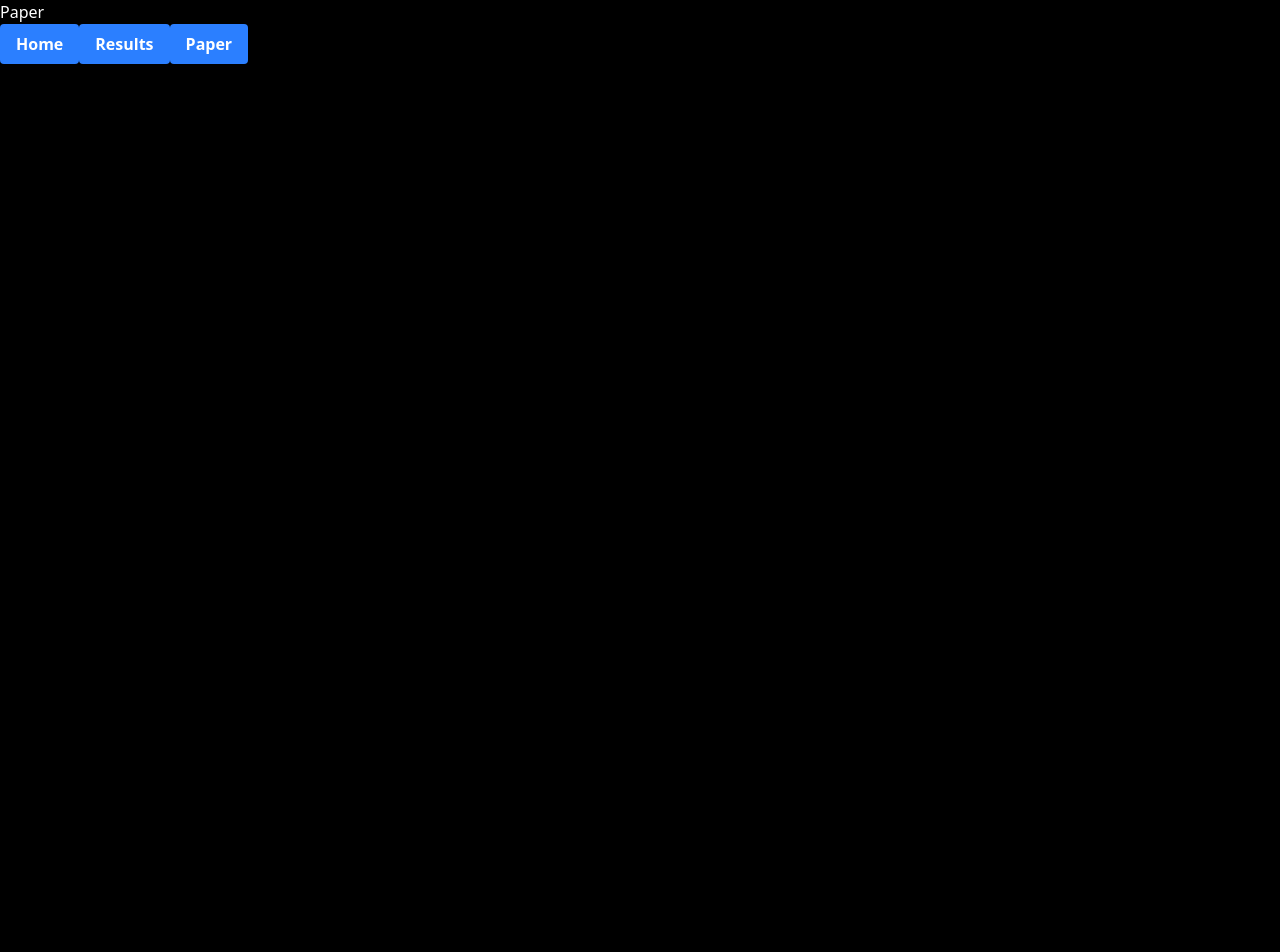
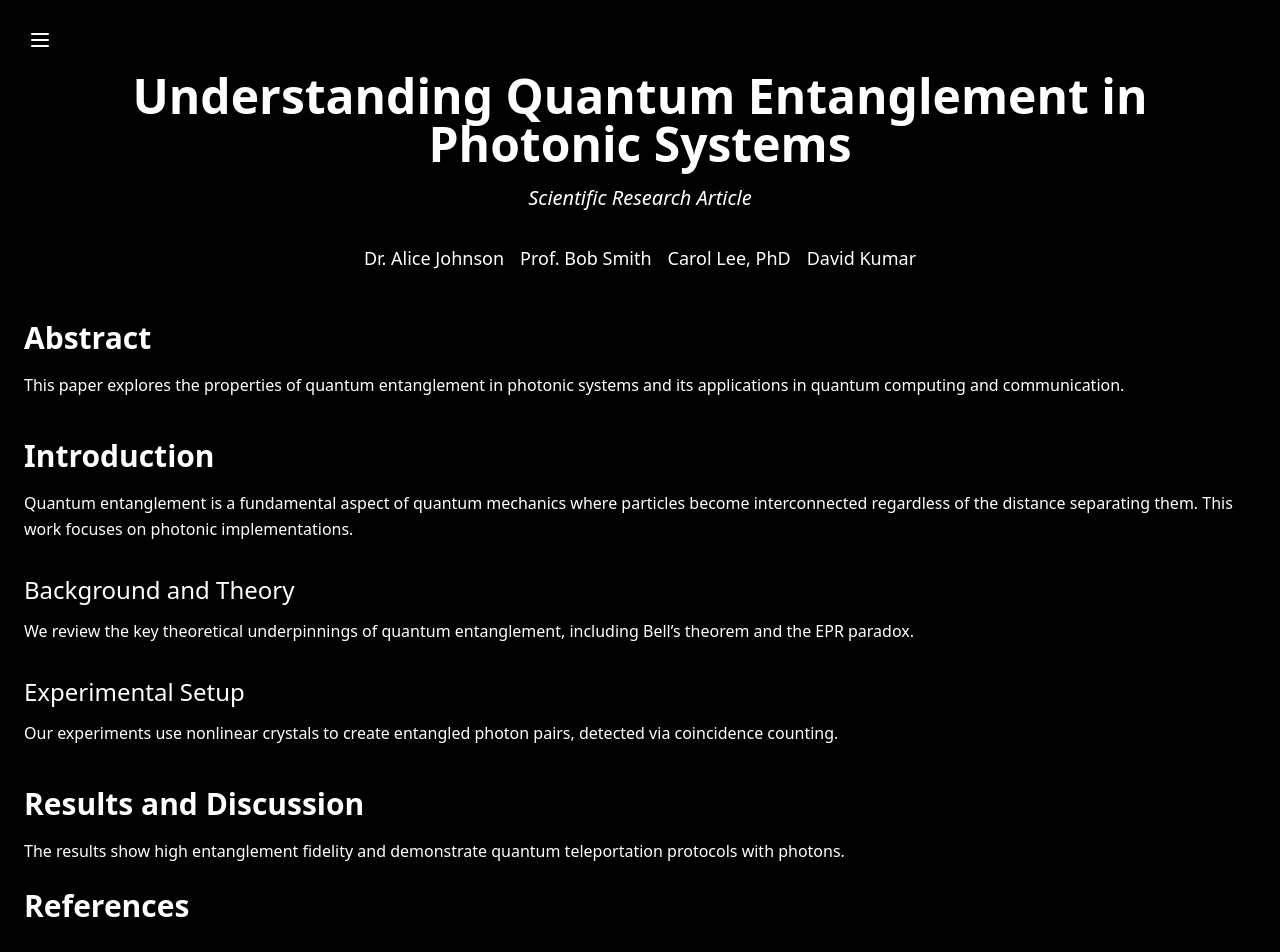
Before and after one commit to Ajay-Krishna00/CosmoGraph, a React (Vite) app: page /paper in a window 1280 px wide. Shown: the top 952 px of the page. Before the commit the page ends 800 px from the top, so only its background shows below. Built offline with nearby package versions, Linux system fonts and the light colour scheme.

Commit message:
Added paper display

```diff
--- a/src/pages/Paper.jsx
+++ b/src/pages/Paper.jsx
@@ -1,19 +1,142 @@
-import { useState } from 'react'
-import { useNavigate } from 'react-router'
+import React, { useRef, useState } from "react";
 
-function Paper() {
-    const navigate = useNavigate();
+const paper = {
+  title: "Understanding Quantum Entanglement in Photonic Systems",
+  authors: [
+    "Dr. Alice Johnson",
+    "Prof. Bob Smith",
+    "Carol Lee, PhD",
+    "David Kumar",
+  ],
+  content: [
+    { id: "abstract", type: "heading1", text: "Abstract" },
+    { type: "paragraph", text: "This paper explores the properties of quantum entanglement in photonic systems and its applications in quantum computing and communication." },
+    { id: "introduction", type: "heading1", text: "Introduction" },
+    { type: "paragraph", text: "Quantum entanglement is a fundamental aspect of quantum mechanics where particles become interconnected regardless of the distance separating them. This work focuses on photonic implementations." },
+    { id: "background", type: "heading2", text: "Background and Theory" },
+    { type: "paragraph", text: "We review the key theoretical underpinnings of quantum entanglement, including Bell’s theorem and the EPR paradox." },
+    { id: "setup", type: "heading2", text: "Experimental Setup" },
+    { type: "paragraph", text: "Our experiments use nonlinear crystals to create entangled photon pairs, detected via coincidence counting." },
+    { id: "results", type: "heading1", text: "Results and Discussion" },
+    { type: "paragraph", text: "The results show high entanglement fidelity and demonstrate quantum teleportation protocols with photons." },
+  ],
+  references: [
+    "Einstein, A., Podolsky, B., & Rosen, N. (1935). Can Quantum-Mechanical Description of Physical Reality Be Considered Complete? Physical Review.",
+    "Bell, J. S. (1964). On the Einstein Podolsky Rosen paradox. Physics Physique Физика.",
+    "Nielsen, M. A., & Chuang, I. L. (2010). Quantum Computation and Quantum Information.",
+  ],
+};
 
-    return (
-        <>
-        <h1>Paper</h1>
-        <div>
-            <button className="bg-blue-500 hover:bg-blue-700 text-white font-bold py-2 px-4 rounded" onClick={() => navigate("/")}>Home</button>
-            <button className="bg-blue-500 hover:bg-blue-700 text-white font-bold py-2 px-4 rounded" onClick={() => navigate("/results")}>Results</button>
-            <button className="bg-blue-500 hover:bg-blue-700 text-white font-bold py-2 px-4 rounded" onClick={() => navigate("/paper")}>Paper</button>
-        </div>
-        </>
-    )
+export default function Paper() {
+  const refs = {
+    abstract: useRef(null),
+    introduction: useRef(null),
+    background: useRef(null),
+    setup: useRef(null),
+    results: useRef(null),
+  };
+  const [isNavOpen, setNavOpen] = useState(false);
+
+  const scrollToSection = (sectionId) => {
+    refs[sectionId].current.scrollIntoView({ behavior: "smooth" });
+    setNavOpen(false); // close nav after click
+  };
+
+  return (
+    <div className="relative max-w-7xl mx-auto p-6">
+      {/* Icon Button to toggle nav */}
+      <button
+        className="fixed top-4 left-4 z-50 p-3 rounded-full shadow"
+        onClick={() => setNavOpen(!isNavOpen)}
+        aria-label="Toggle Navigation"
+      >
+        {/* Hamburger Icon */}
+        <svg className="w-6 h-6" fill="none" stroke="currentColor" strokeWidth={2} viewBox="0 0 24 24">
+          <path strokeLinecap="round" strokeLinejoin="round" d="M4 6h16M4 12h16M4 18h16" />
+        </svg>
+      </button>
+
+      {/* Toggleable Navigation Bar */}
+      {isNavOpen && (
+        <nav
+          className="fixed top-20 left-4 h-[calc(100vh-5rem)] w-48 flex flex-col backdrop-blur-sm shadow-lg rounded-lg p-4 z-50"
+          aria-label="Section navigation"
+        >
+          <ul className="flex flex-col space-y-4 font-semibold cursor-pointer">
+            {Object.keys(refs).map((key) => (
+              <li
+                key={key}
+                onClick={() => scrollToSection(key)}
+                className="hover:underline"
+              >
+                {paper.content.find((c) => c.id === key)?.text || key}
+              </li>
+            ))}
+          </ul>
+        </nav>
+      )}
+
+      {/* Main Content */}
+      <main>
+        {/* Title Page */}
+        <section className="text-center my-12">
+          <h1 className="text-5xl font-bold mb-4">{paper.title}</h1>
+          <p className="text-xl italic">Scientific Research Article</p>
+          <div className="mt-8 flex justify-center space-x-4">
+            {paper.authors.map((author, idx) => (
+              <p key={idx} className="text-lg">{author}</p>
+            ))}
+          </div>
+        </section>
+
+        {/* Article Content */}
+        <article className="prose prose-lg max-w-none mt-8">
+          {paper.content.map((block, idx) => {
+            if (block.type === "heading1") {
+              return (
+                <h2
+                  key={idx}
+                  ref={block.id ? refs[block.id] : null}
+                  className="text-3xl font-semibold mt-10 mb-4"
+                >
+                  {block.text}
+                </h2>
+              );
+            }
+            if (block.type === "heading2") {
+              return (
+                <h3
+                  key={idx}
+                  ref={block.id ? refs[block.id] : null}
+                  className="text-2xl font-medium mt-8 mb-3"
+                >
+                  {block.text}
+                </h3>
+              );
+            }
+            if (block.type === "paragraph") {
+              return (
+                <p key={idx} className="mb-6 leading-relaxed">
+                  {block.text}
+                </p>
+              );
+            }
+            return null;
+          })}
+        </article>
+
+        {/* References */}
+        <section>
+          <h2 className="text-3xl font-semibold mb-6">
+            References
+          </h2>
+          <ol className="list-decimal list-inside space-y-2">
+            {paper.references.map((ref, idx) => (
+              <li key={idx}>{ref}</li>
+            ))}
+          </ol>
+        </section>
+      </main>
+    </div>
+  );
 }
-
-export default Paper
```
